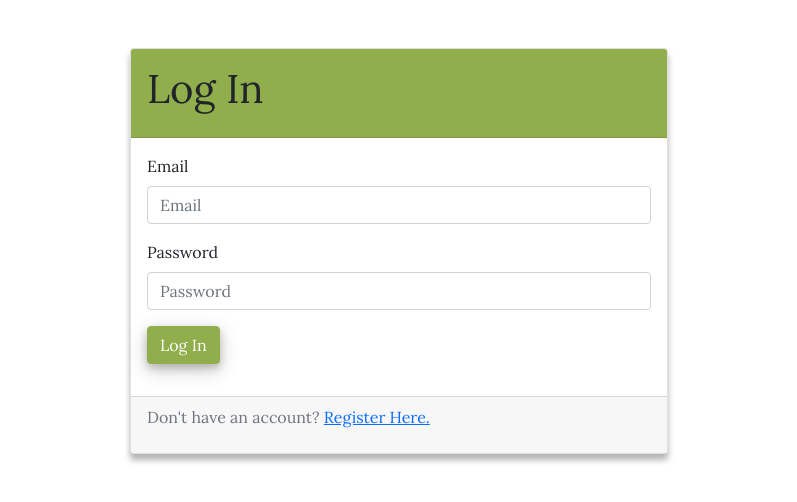
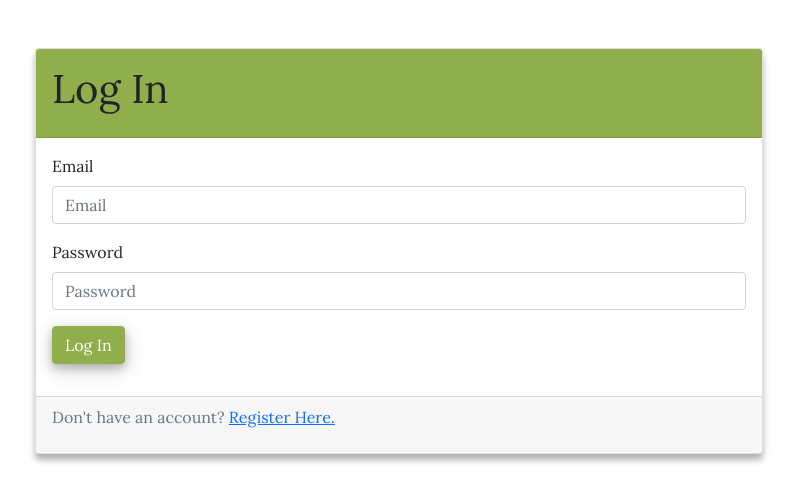
Before and after one commit to Code-Institute-Submissions/jameskelly33-in-season-recipes, a Flask app: page /login.html in a window 1280 px wide. Shown: the part 56-558 px from the top of the page, without its empty margins (241-1038 px from the left). Run offline with Flask 2, Linux system fonts and the light colour scheme; some libraries are stand-ins or nearby versions.

Commit message:
Change Log In page column layout to match register page layout

```diff
--- a/templates/login.html
+++ b/templates/login.html
@@ -3,7 +3,7 @@
 
 <div class="container">
     <div class="row">
-        <div class="col-md-6 offset-md-3 my-5 px-3">
+        <div class="col-md-8 offset-md-2 my-5 px-3">
             <div class="card card-forms">
                 <div class="card-header form-card-header py-3">
                     <h1 class="card-title">Log In</h1>
```
